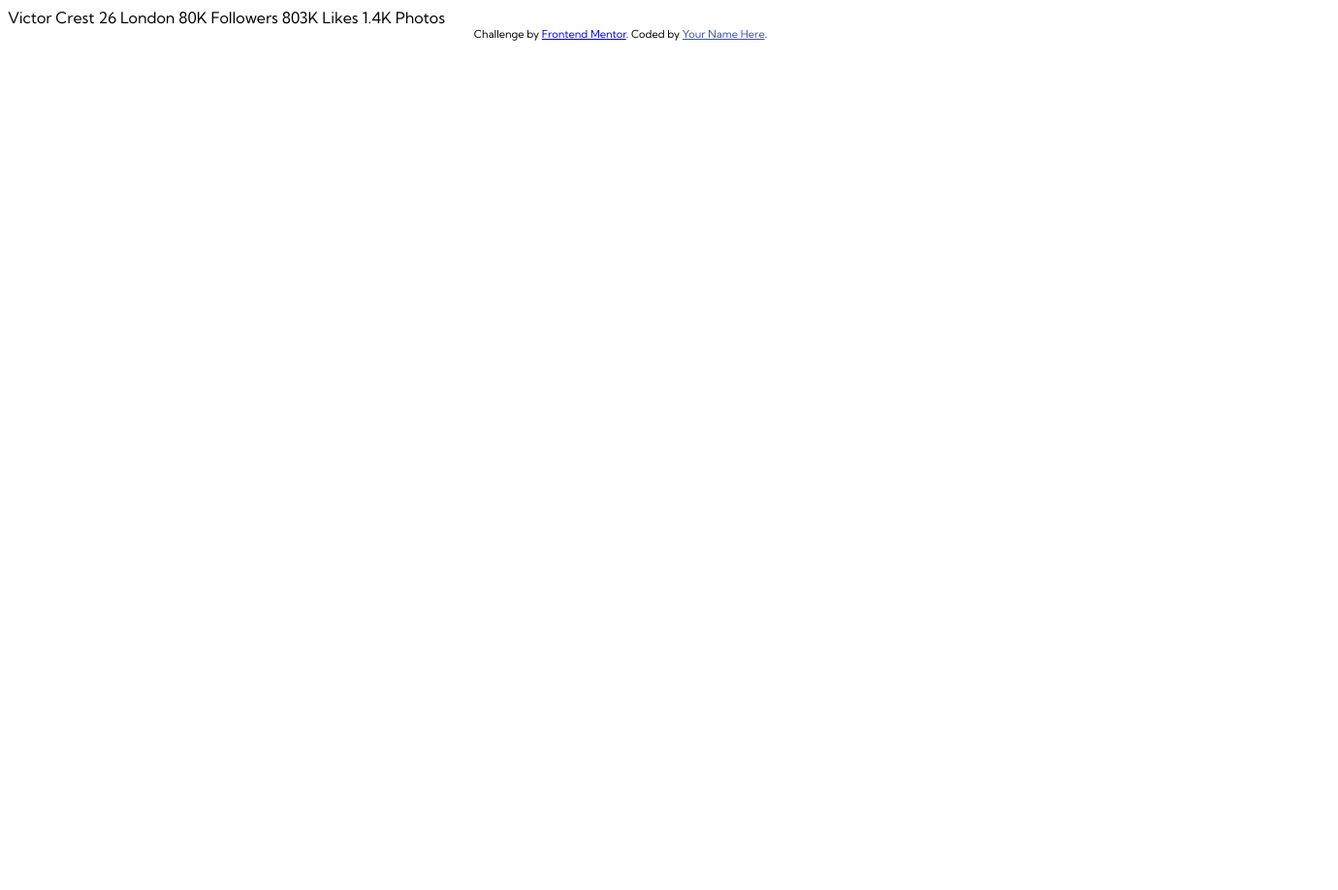
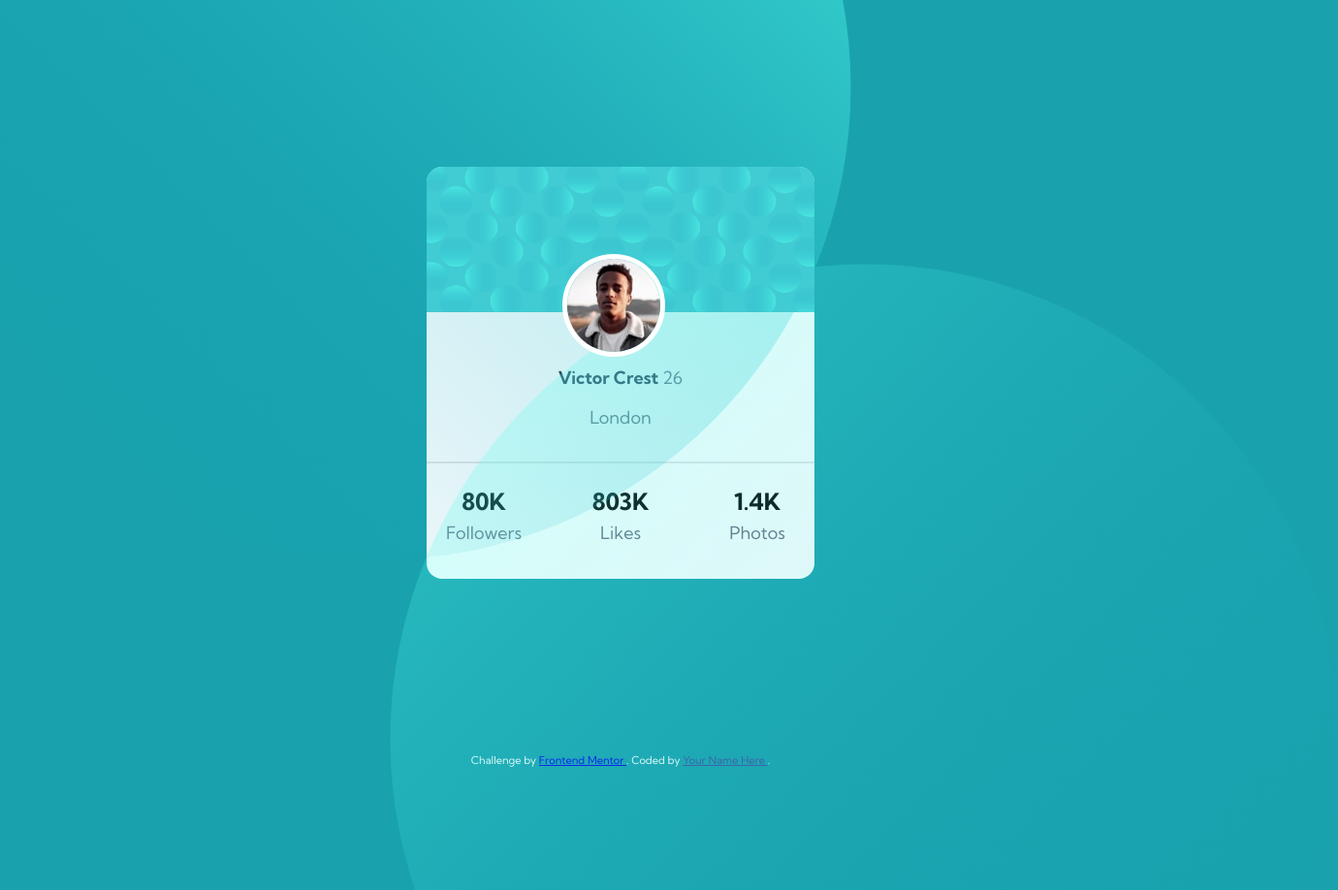
Before and after one commit to DevJonatanMorales/profile-card-component-main, a plain HTML site: page index.html in a window 1280 px wide. Shown: the whole page at 97% size, 1380 px wide, since content can reach past the window. Before the commit the page ends 800 px from the top, so only its background shows below. Drawn offline with Linux system fonts and the light colour scheme.

Commit message:
terminado

```diff
--- a/css/main.css
+++ b/css/main.css
@@ -1,13 +1,169 @@
+:root {
+  /* ## Colors ### Primary */
+  --DarkCyan: hsl(185, 75%, 39%);
+  --VeryDarkDesaturatedBlue: hsl(229, 23%, 23%);
+  --DarkGrayishBlue: hsl(227, 10%, 46%);
+  --white: hsl(100, 100%,100%);
+  /* ## Neutral  */
+  --DarkGray: hsl(0, 0%, 59%);
+}
+
 * {
-  font-family: 'Kumbh Sans',
-  sans-serif;
   box-sizing: border-box;
 }
+
+body {
+  background-color: var(--DarkCyan);
+  font-family: "Kumbh Sans",
+  sans-serif;
+  font-size: 18px;
+  overflow: hidden;
+  display: grid;
+  grid-template-columns: 1fr;
+  grid-template-rows: 94vh 6vh;
+  grid-template-areas: "main" "footer";
+  align-items: center;
+  justify-items: center;
+}
+.bg__image {
+  position: absolute;
+}
+
+.bg__image--top {
+  top: -400px;
+  left: -100px;
+}
+
+.bg__image--bottom {
+  bottom: -450px;
+  right: -100px;
+}
+.card {
+  grid-area: main;
+  background-color: var(--white);
+  width: 400px;
+  height: 425px;
+  border-radius: 1rem;
+  overflow: hidden;
+}
+.card__header {
+  height: 150px;
+  position: relative;
+}
+.card__header-image {
+  width: 100%;
+  height: 150px;
+}
+.card__header-profile {
+  position: absolute;
+  top: 90px;
+  left: 35%;
+  border-radius: 50%;
+  border: 5px solid var(--white);
+  background-color: var(--white);
+}
+.card__body {
+  width: 100%;
+  height: 100px;
+  text-align: center;
+  border-bottom: 2px solid rgb(0 0 0 / 0.1);
+}
+.card__body_title {
+  color: var(--VeryDarkDesaturatedBlue);
+  font-weight: 700;
+  margin-top: 3.5rem;
+}
+
+.card__body_title--light {
+  color: var(--DarkGrayishBlue);
+  font-weight: 400;
+}
+.card__body__city--light {
+  margin-top: 1rem;
+  margin-bottom: 0;
+  color: var(--DarkGrayishBlue);
+}
+
+.card__footer {
+  height: 125px;
+  width: 100%;
+  display: flex;
+  justify-content: space-between;
+}
+
+.card__stats {
+  display: inline-block;
+  margin: 0 0.5em;
+  width: 100px;
+  text-align: center;
+}
+
+.card__number {
+  margin-bottom: 0.5em;
+  font-size: 24px;
+  font-weight: 700;
+}
+.card__number--light {
+  font-size: 18px;
+  font-weight: 400;
+  color: var(--DarkGrayishBlue);
+}
 .attribution {
+  grid-area: footer;
   font-size: 11px;
   text-align: center;
+  color: var(--white);
 }
 
 .attribution__link {
   color: hsl(228, 45%, 44%);
 }
+@media screen and (max-width: 390px) {
+  body {
+    display: grid;
+    grid-template-columns: 100%;
+    grid-template-rows: 94vh 6vh;
+    grid-template-areas: "main" "footer";
+    align-items: center;
+    justify-items: center;
+  }
+  .card {
+    width: 95%;
+    height: 425px;
+    margin: auto;
+  }
+}
+
+@media only screen and (-webkit-min-device-pixel-ratio: 2.75) {
+  body {
+    display: grid;
+    grid-template-columns: 100%;
+    grid-template-rows: 94vh 6vh;
+    grid-template-areas: "main" "footer";
+    align-items: center;
+    justify-items: center;
+  }
+
+  .card {
+    width: 95%;
+    height: 425px;
+    margin: auto;
+  }
+}
+
+@media only screen and (-webkit-min-device-pixel-ratio: 2) {
+  body {
+    display: grid;
+    grid-template-columns: 100%;
+    grid-template-rows: 94vh 6vh;
+    grid-template-areas: "main" "footer";
+    align-items: center;
+    justify-items: center;
+  }
+
+  .card {
+    width: 95%;
+    height: 425px;
+    margin: auto;
+  }
+}
--- a/index.html
+++ b/index.html
@@ -25,13 +25,70 @@
     <link rel="stylesheet" href="./css/main.css" />
   </head>
   <body>
-    Victor Crest 26 London 80K Followers 803K Likes 1.4K Photos
-    <div class="attribution">
+    <img
+      class="bg__image bg__image--top"
+      src="./assets/images/bg-pattern-top.svg"
+      alt="pattern top"
+    />
+
+    <img
+      class="bg__image bg__image--bottom"
+      src="./assets/images/bg-pattern-bottom.svg"
+      alt="pattern botton"
+    />
+
+    <article class="card">
+      <header class="card__header">
+        <img
+          src="assets/images/bg-pattern-card.svg"
+          alt="pattern card"
+          class="card__header-image"
+        />
+
+        <img
+          src="assets/images/image-victor.jpg"
+          alt="profile image"
+          class="card__header-profile"
+        />
+      </header>
+
+      <section class="card__body">
+        <p class="card__body_title">
+          Victor Crest
+          <span class="card__body_title--light">26</span>
+        </p>
+        <p class="card__body__city--light">London</p>
+      </section>
+      <footer class="card__footer">
+        <div class="card__stats">
+          <p class="card__number">
+            80K
+            <span class="card__number--light"> Followers </span>
+          </p>
+        </div>
+        <div class="card__stats">
+          <p class="card__number">
+            803K
+            <span class="card__number--light"> Likes </span>
+          </p>
+        </div>
+        <div class="card__stats">
+          <p class="card__number">
+            1.4K
+            <span class="card__number--light"> Photos </span>
+          </p>
+        </div>
+      </footer>
+    </article>
+
+    <footer class="attribution">
       Challenge by
-      <a href="https://www.frontendmentor.io?ref=challenge" target="_blank"
-        >Frontend Mentor</a
-      >. Coded by
-      <a class="attribution__link" href="#" target="_blank">Your Name Here</a>.
-    </div>
+      <a href="https://www.frontendmentor.io?ref=challenge" target="_blank">
+        Frontend Mentor
+      </a>
+      . Coded by
+      <a class="attribution__link" href="#" target="_blank"> Your Name Here </a
+      >.
+    </footer>
   </body>
 </html>
```
